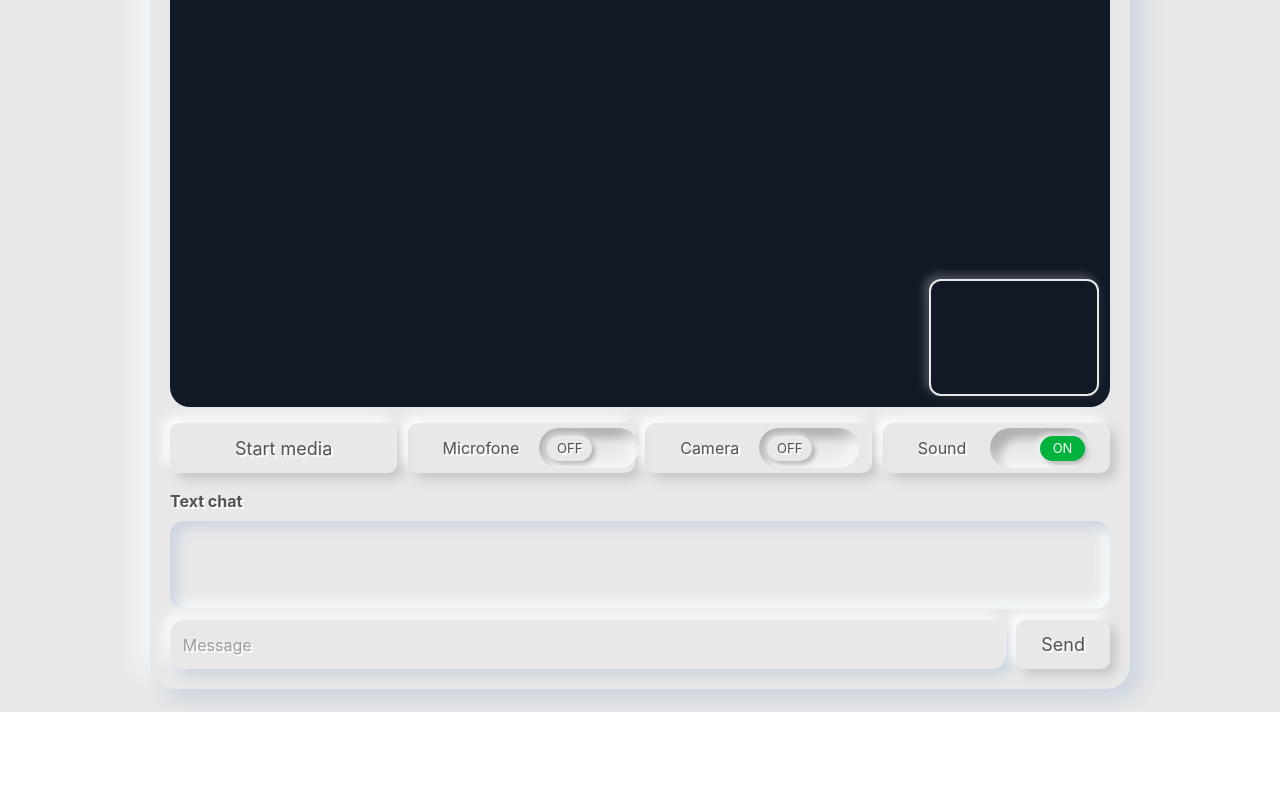
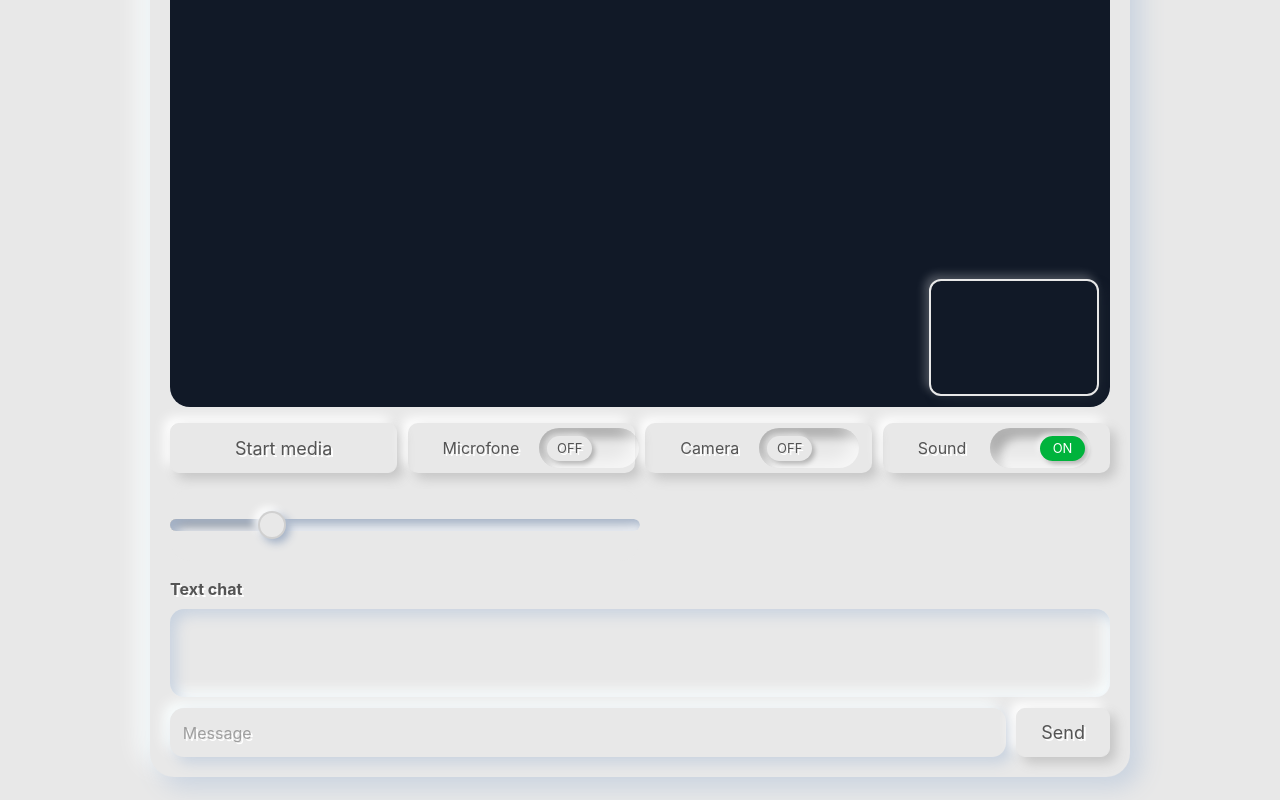
Before and after one commit to TitarenkoBA/p2p, an Angular app: page / in a window 1280 px wide. Shown: the part 892-1692 px from the top of the page. Before the commit the page ends 1604 px from the top, so only its background shows below. Built offline with nearby package versions, Linux system fonts and the light colour scheme.

Commit message:
added range component

```diff
--- a/src/app/app.html
+++ b/src/app/app.html
@@ -121,6 +121,10 @@
 
     </div>
 
+    <div class="flex items-center justify-start mt-4 w-full">
+      <range (finalChange)="audioService.setVolume($event)" [value]="audioService.volume()" [min]="0" [max]="1" [step]="0.01"></range>
+    </div>
+
     <section class="chat">
       <h3>Text chat</h3>
       <div class="messages" #scrollContainer>
--- a/src/app/app.ts
+++ b/src/app/app.ts
@@ -4,6 +4,7 @@ import { deflateSync, inflateSync, strToU8, strFromU8 } from 'fflate';
 import { ShortenerService } from '../services/dataSharing.service';
 import { ClockComponent } from '../components/clock.component';
 import { AudioService } from '../services/audio.service';
+import { RangeComponent } from '../components/range/range.component';
 
 interface BeforeInstallPromptEvent extends Event {
   readonly platforms: string[];
@@ -24,7 +25,7 @@ const MIC_CONSTRAINTS: MediaTrackConstraints = {
 
 @Component({
   selector: 'app-root',
-  imports: [FormsModule, ClockComponent],
+  imports: [FormsModule, ClockComponent, RangeComponent],
   templateUrl: './app.html',
   styleUrl: './app.css'
 })
--- /dev/null
+++ b/src/components/range/range.component.html
@@ -0,0 +1,13 @@
+<div class="range-container md:!px-auto !px-0">
+    <input
+        type="range"
+        [min]="min()"
+        [max]="max()"
+        [step]="step()"
+        [value]="value()"
+        (input)="onInput($event)"
+        (change)="onChange($event)"
+        [style.background-size]="backgroundSize()"
+        class="neo-range"
+    >
+  </div>
--- /dev/null
+++ b/src/components/range/range.component.scss
@@ -0,0 +1,67 @@
+$bg-color: #e8e8e8;
+$shadow-light: #ffffff;
+$shadow-dark: #a3b1c6;
+$accent-color: #00000080;
+
+.range-container {
+    display: flex;
+    flex-direction: column;
+    align-items: center;
+    background: $bg-color;
+    padding: 30px;
+    border-radius: 20px;
+}
+
+.neo-range {
+    -webkit-appearance: none;
+    width: 100%;
+    height: 12px;
+    border-radius: 10px;
+    background: $bg-color;
+    // Эффект "вдавленности" для дорожки
+    box-shadow: inset 6px 6px 12px $shadow-dark,
+        inset -6px -6px 12px $shadow-light;
+    outline: none;
+    cursor: pointer;
+
+    background-image: linear-gradient($accent-color, $accent-color);
+    background-repeat: no-repeat;
+
+    // Стили для бегунка (Chrome/Safari)
+    &::-webkit-slider-thumb {
+        -webkit-appearance: none;
+        width: 28px;
+        height: 28px;
+        border-radius: 50%;
+        background: $bg-color;
+        // Эффект "выпуклости" для бегунка
+        box-shadow: 4px 4px 8px $shadow-dark,
+            -4px -4px 8px $shadow-light;
+        border: 2px solid rgba($accent-color, 0.1);
+        transition: all 0.2s ease;
+
+        &:active {
+            box-shadow: inset 2px 2px 5px $shadow-dark,
+                inset -2px -2px 5px $shadow-light;
+            transform: scale(0.95);
+        }
+    }
+
+    // Для Firefox
+    &::-moz-range-thumb {
+        width: 28px;
+        height: 28px;
+        border-radius: 50%;
+        background: $bg-color;
+        box-shadow: 4px 4px 8px $shadow-dark, -4px -4px 8px $shadow-light;
+        border: none;
+    }
+}
+
+.value-display {
+    margin-top: 20px;
+    font-family: sans-serif;
+    color: #444;
+    font-weight: bold;
+    text-shadow: 1px 1px 2px $shadow-light;
+}
--- /dev/null
+++ b/src/components/range/range.component.ts
@@ -0,0 +1,34 @@
+import { Component, output, input, computed } from '@angular/core';
+import { FormsModule } from '@angular/forms';
+
+@Component({
+    selector: 'range',
+    templateUrl: './range.component.html',
+    styleUrls: ['./range.component.scss'],
+    imports: [FormsModule],
+    host: {
+        class: 'w-full md:w-1/2'
+    }
+})
+export class RangeComponent {
+    value = input.required<number>(); // Обязательный вход
+    min = input<number>(0);
+    max = input<number>(1);
+    step = input<number>(0.01);
+    valueChange = output<number>();
+    finalChange = output<number>();
+    backgroundSize = computed(() => {
+        const percentage = ((this.value() - this.min()) / (this.max() - this.min())) * 100;
+        return `${percentage}% 100%`;
+    });
+
+    onInput(event: Event) {
+        const val = parseFloat((event.target as HTMLInputElement).value);
+        this.valueChange.emit(val);
+    }
+
+    onChange(event: Event) {
+        const val = parseFloat((event.target as HTMLInputElement).value);
+        this.finalChange.emit(val);
+    }
+}
```
